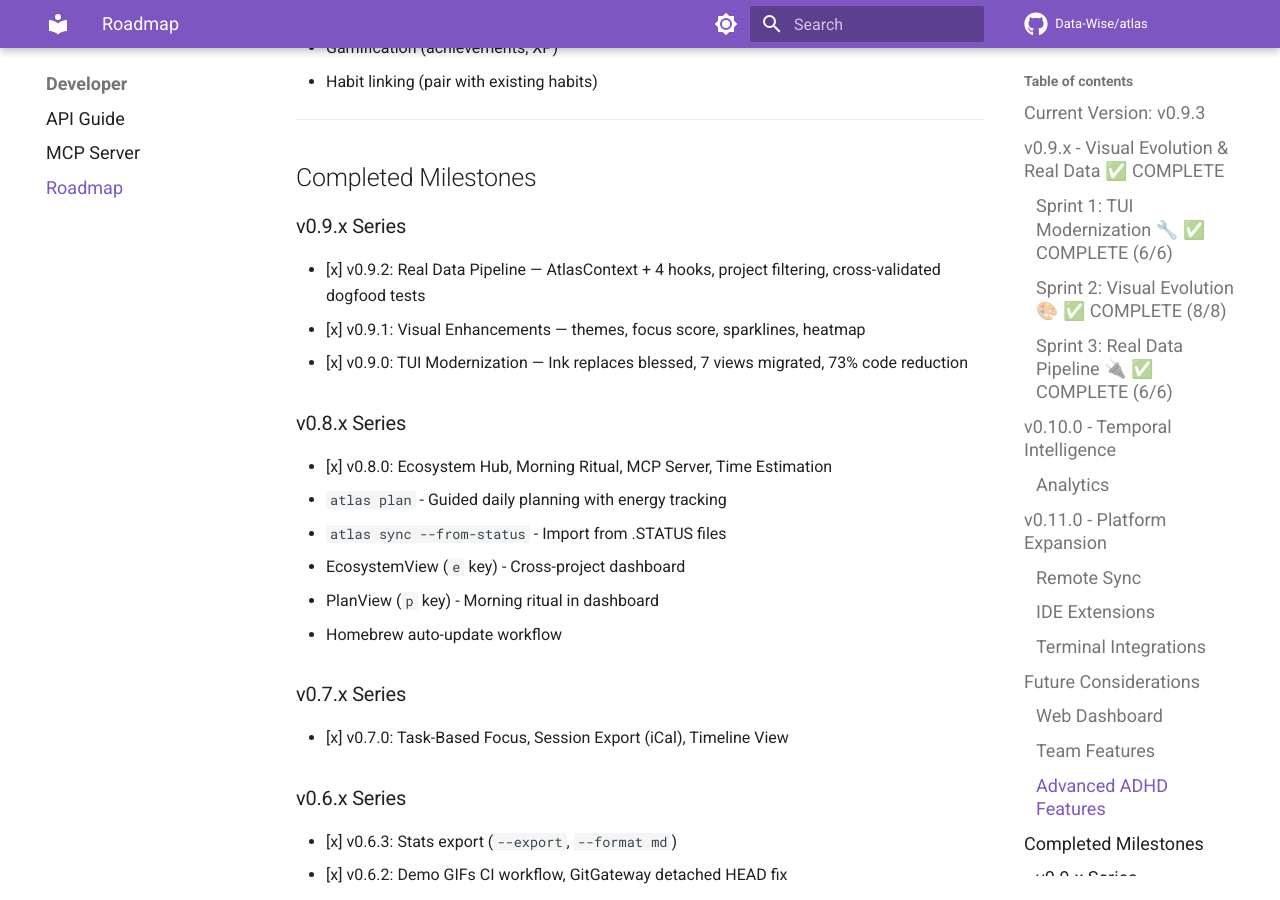
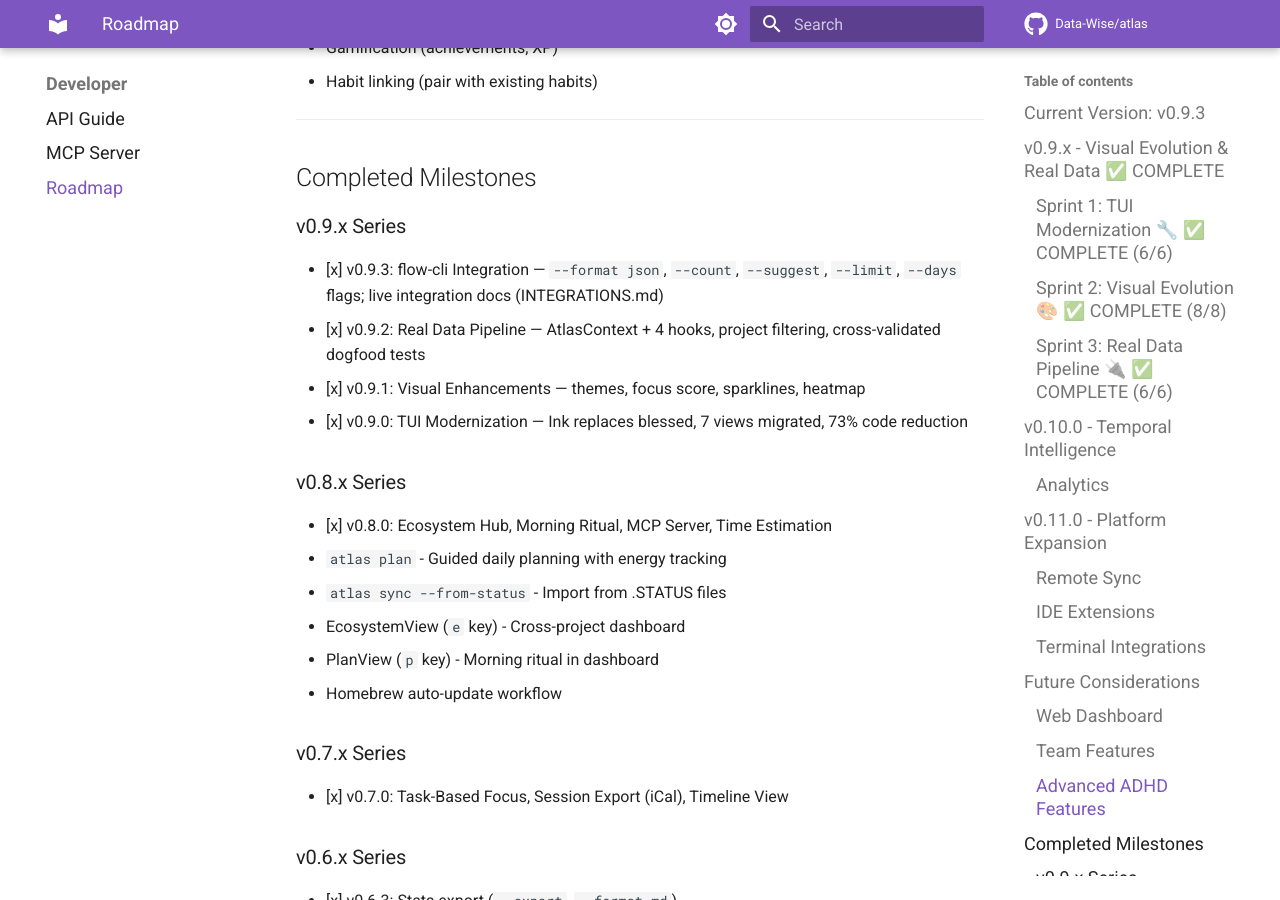
Before and after one commit to Data-Wise/atlas, an MkDocs documentation site: the page built from docs/ROADMAP.md, in a window 1280 px wide and 900 px high, scrolled down 2826 px. Built offline with MkDocs 1.6.1 and Material for MkDocs 9.7.7, drawn with Linux system fonts in a browser that asks for light colours; comment, search, counter and statistics services are not loaded; some of the changed text lies outside the part shown.

Commit message:
docs: update roadmap status + refcard/CLI-reference flag coverage for v0.9.3+v0.10.0
- Add v0.9.3 to Completed Milestones (flow-cli integration flags)
- Annotate v0.10.0 temporal intelligence items with "(spec written 2026-06-19)"
- Bump Last Updated date to 2026-06-19
- REFCARD.md and CLI-REFERENCE.md already current (no changes needed)

```diff
--- a/docs/ROADMAP.md
+++ b/docs/ROADMAP.md
@@ -95,6 +95,7 @@ Real Data Pipeline — all mock data replaced with live `~/.atlas` data via Reac
 ## Completed Milestones
 
 ### v0.9.x Series
+- [x] v0.9.3: flow-cli Integration — `--format json`, `--count`, `--suggest`, `--limit`, `--days` flags; live integration docs (INTEGRATIONS.md)
 - [x] v0.9.2: Real Data Pipeline — AtlasContext + 4 hooks, project filtering, cross-validated dogfood tests
 - [x] v0.9.1: Visual Enhancements — themes, focus score, sparklines, heatmap
 - [x] v0.9.0: TUI Modernization — Ink replaces blessed, 7 views migrated, 73% code reduction
```
Also changed, not shown: other parts of docs/ROADMAP.md (+4 -4 lines).
